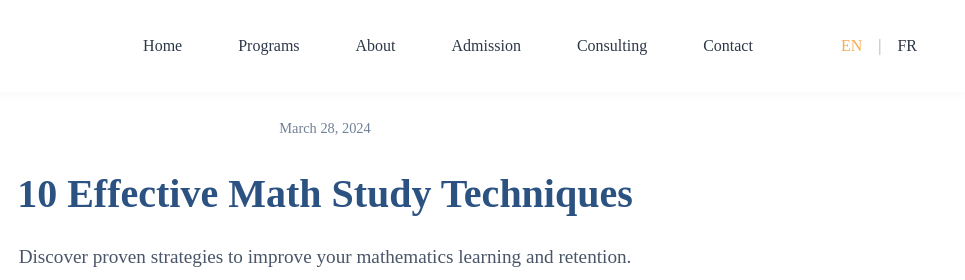
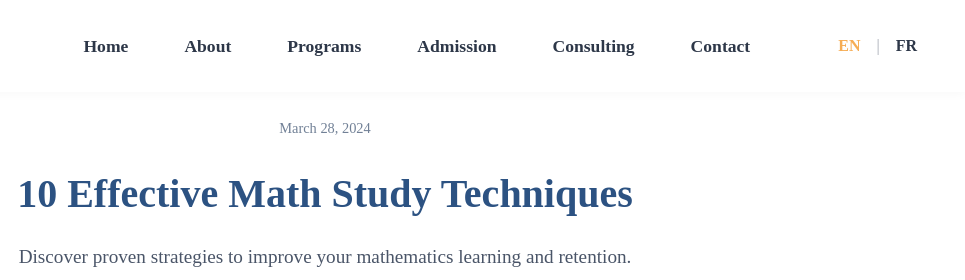
Before and after one commit to Adams-Robert/mathematika, a plain HTML site: page blog-math-study-tips.html in a window 1280 px wide. Shown: the top 280 px of the page, 315-1280 px from the left. Drawn offline with Linux system fonts and the light colour scheme.

Commit message:
Update blog-math-study-tips.html

```diff
--- a/blog-math-study-tips.html
+++ b/blog-math-study-tips.html
@@ -5,7 +5,7 @@
     <meta name="viewport" content="width=device-width, initial-scale=1.0">
     <meta name="description" content="Discover effective math study techniques to improve your learning and understanding.">
     <title>10 Effective Math Study Techniques - Mathēmatiká</title>
-    <link rel="icon" type="image/x-icon" href="/images/favicon.png">
+    <link rel="icon" type="image/x-icon" href="/images/favicon.ico">
 
     <link rel="stylesheet" href="style.css">
     <link href="https://fonts.googleapis.com/css2?family=Playfair+Display:wght@400;500;600;700&family=Inter:wght@300;400;500;600&display=swap" rel="stylesheet">
@@ -124,10 +124,10 @@
         .nav-links a {
             color: var(--text-primary);
             text-decoration: none;
-            font-weight: 500;
+            font-weight: 600;
             transition: color 0.3s ease;
             padding: 0.5rem 1rem;
-            font-size: 1rem;
+            font-size: 1.1rem;
         }
 
         .nav-links a:hover,
@@ -145,7 +145,7 @@
         .language-switcher a {
             color: var(--text-primary);
             text-decoration: none;
-            font-weight: 500;
+            font-weight: 600;
             padding: 0.5rem;
             transition: color 0.3s ease;
         }
@@ -631,8 +631,8 @@
             <div class="nav-container">
                 <nav class="nav-links">
                     <a href="./index.html">Home</a>
+                    <a href="./about.html">About</a>
                     <a href="./programs.html">Programs</a>
-                    <a href="./about.html">About</a>
                     <a href="./admission.html">Admission</a>
                     <a href="./consulting.html">Consulting</a>
                     <a href="./contact.html">Contact</a>
```
